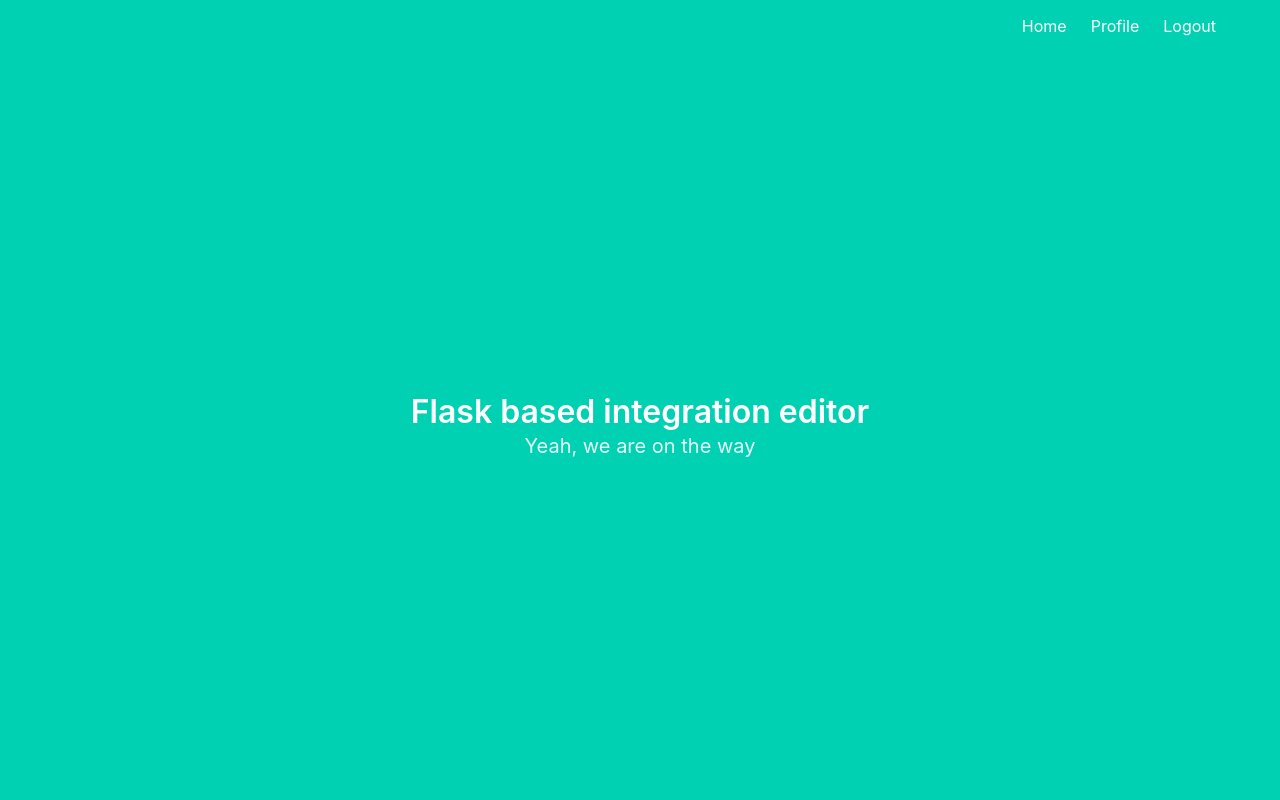
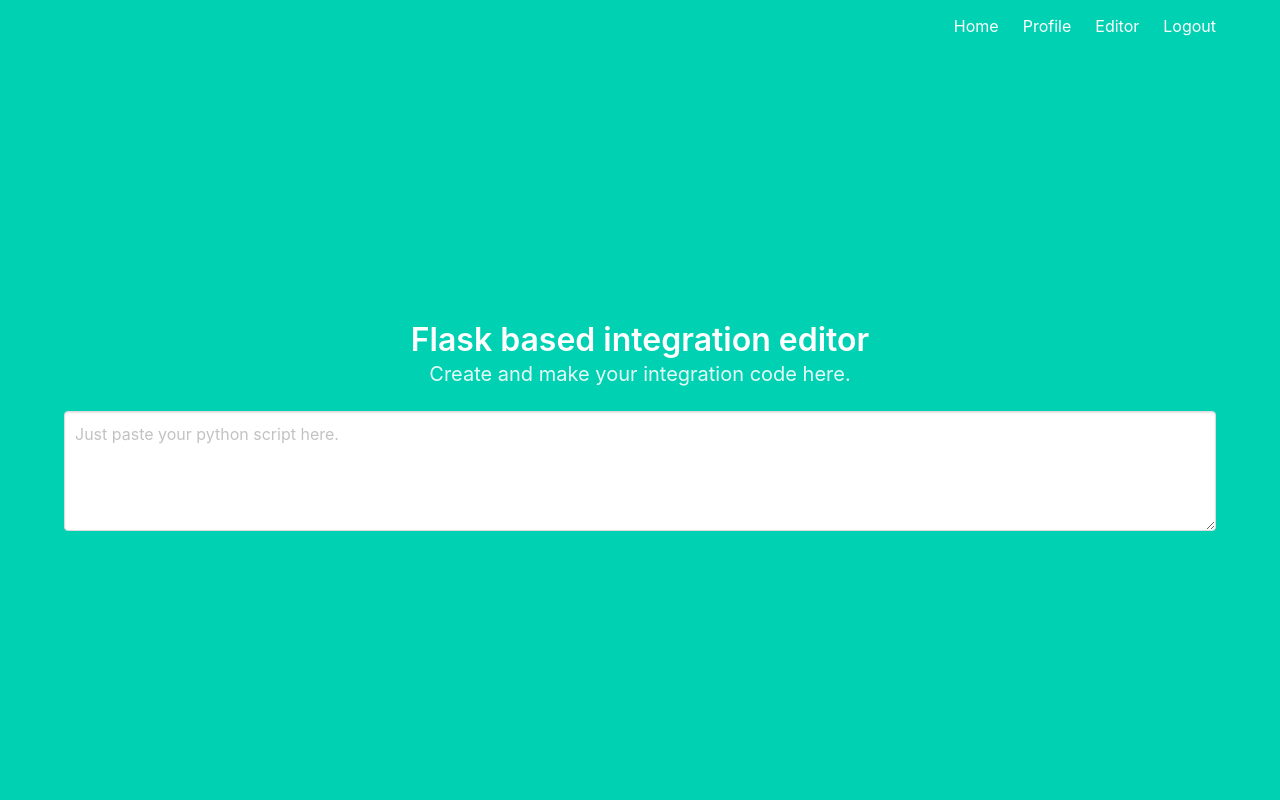
Before and after one commit to Afeef-Ayata/Neogration, a Flask app: page /editor in a window 1280 px wide. Run offline with Flask 2, Linux system fonts and the light colour scheme; the visitor is signed in with stand-in values (Sample User, id 1).

Commit message:
Added editor tab

```diff
--- a/project/templates/base.html
+++ b/project/templates/base.html
@@ -23,6 +23,9 @@
                             {% if current_user.is_authenticated %}
                             <a href="{{ url_for('main.profile') }}" class="navbar-item">
                                 Profile
+                            </a>
+                            <a href="{{ url_for('editor.index') }}" class="navbar-item">
+                                Editor
                             </a>
                             <a href="{{ url_for('auth.logout') }}" class="navbar-item">
                                 Logout
--- a/project/templates/editor.html
+++ b/project/templates/editor.html
@@ -5,6 +5,7 @@
   Flask based integration editor
 </h1>
 <h2 class="subtitle">
-  Yeah, we are on the way
+  Create and make your integration code here.
 </h2>
+<textarea class="textarea" placeholder="Just paste your python script here."></textarea>
 {% endblock %}
```
